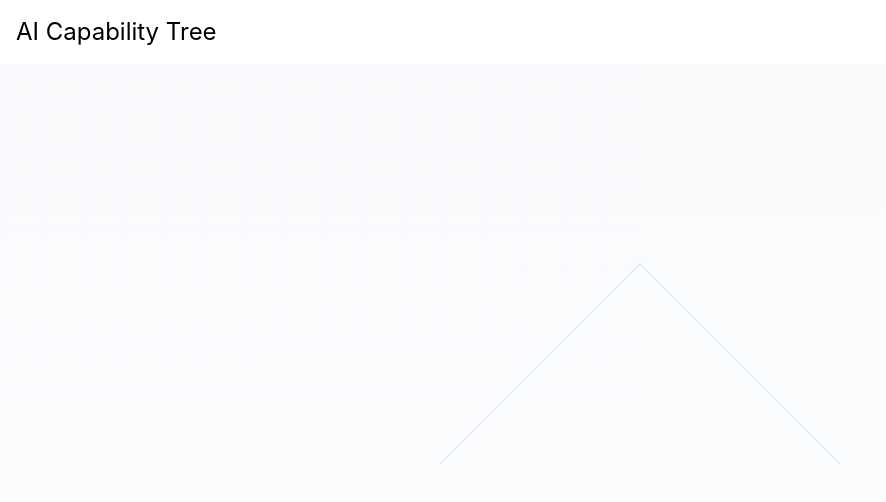
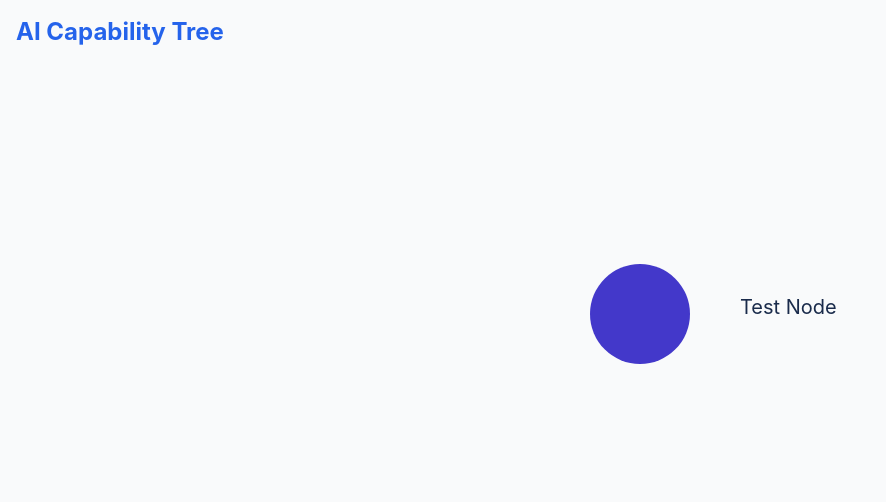
Before and after one commit to CasperGrey/roadmap-tree, a React (Create React App) app: page / in a window 1280 px wide. Shown: the top 502 px of the page, without its empty margins (0-886 px from the left). Built offline with nearby package versions, Linux system fonts and the light colour scheme; the HTML template or start-up script is replaced by a standard one.

Commit message:
debug app.js

```diff
--- a/src/App.js
+++ b/src/App.js
@@ -1,12 +1,35 @@
 // src/App.js
 import React from 'react';
-import AITree from './components/AITree';
 
 function App() {
   return (
-    <div className="w-screen h-screen bg-white">
-      <div className="text-2xl p-4">AI Capability Tree</div>
-      <AITree />
+    <div className="w-screen h-screen bg-gray-50">
+      <div className="text-2xl p-4 font-bold text-blue-600">AI Capability Tree</div>
+
+      {/* Simple test SVG */}
+      <svg
+        width="100%"
+        height="500"
+        viewBox="0 0 1000 500"
+      >
+        {/* Test circle */}
+        <circle
+          cx="500"
+          cy="250"
+          r="50"
+          fill="#4338ca"
+        />
+
+        {/* Test text */}
+        <text
+          x="600"
+          y="250"
+          fill="#1a2b4b"
+          className="text-xl"
+        >
+          Test Node
+        </text>
+      </svg>
     </div>
   );
 }
```
